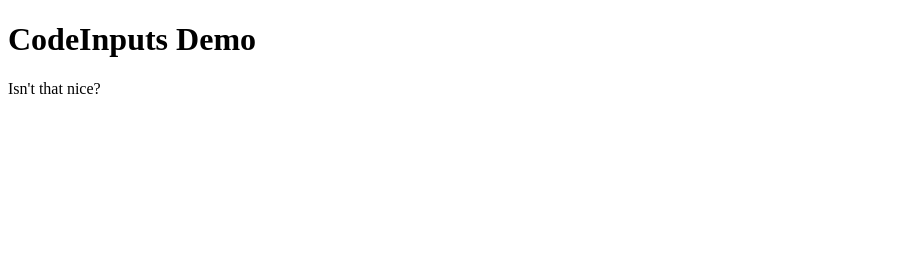
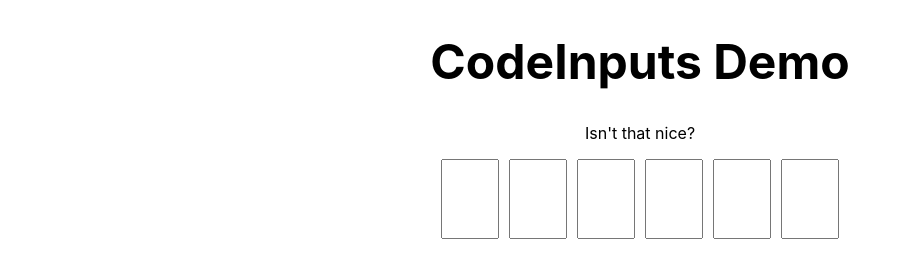
Before and after one commit to jonah07/codeinputs, a plain HTML site: page example/index.html in a window 1280 px wide. Shown: the whole page, without its empty margins (0-903 px from the left). Drawn offline with Linux system fonts and the light colour scheme.

Commit message:
Example code

```diff
--- a/example/index.html
+++ b/example/index.html
@@ -4,6 +4,7 @@
     <meta charset="UTF-8">
     <meta http-equiv="X-UA-Compatible" content="IE=edge">
     <meta name="viewport" content="width=device-width, initial-scale=1.0">
+    <link rel="stylesheet" href="../src/client.css">
     <title>Demo</title>
 </head>
 <body>
@@ -11,11 +12,23 @@
         <h1>CodeInputs Demo</h1>
         <p>Isn't that nice?</p>
         <div id="codeinputs"></div>
+        <div id="success"></div>
     </div>
 
     <script src="../src/client.js"></script>
     <script>
-        codeinputs.
+        codeinputs({element:"codeinputs", callback: (code) => {
+            document.getElementById("success").innerHTML = "Thanks for entering a code! It is: " + code;
+        }});
     </script>
+    <style>
+        body {
+            text-align: center;
+            font-family: -apple-system, BlinkMacSystemFont, 'Segoe UI', Roboto, Oxygen, Ubuntu, Cantarell, 'Open Sans', 'Helvetica Neue', sans-serif;
+        }
+        h1 {
+            font-size: 3rem;
+        }
+    </style>
 </body>
 </html>
```
